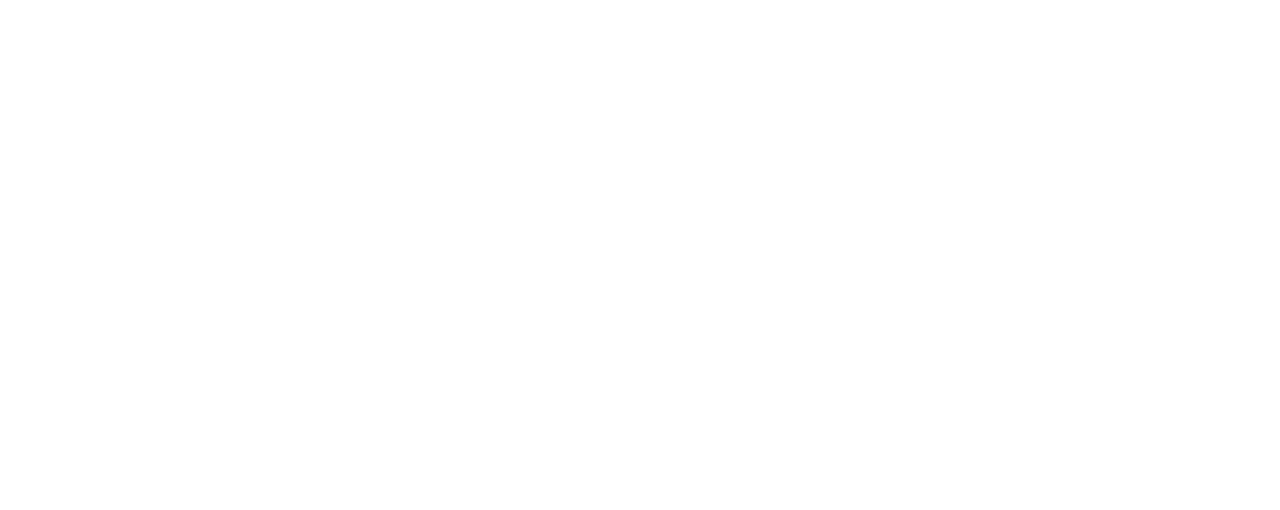
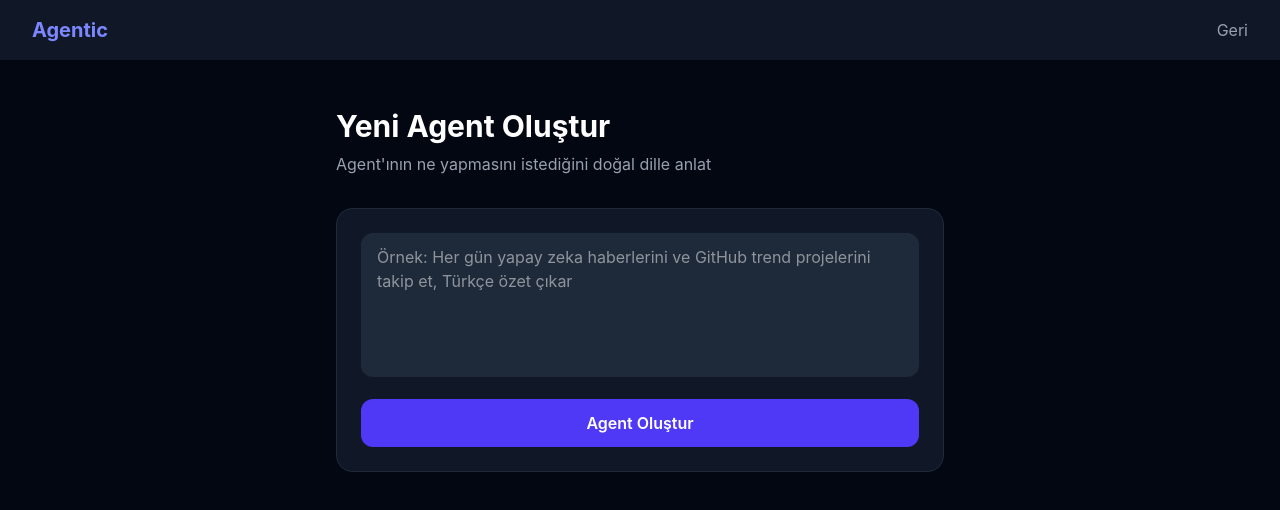
Before and after one commit to sengka/agentic, a React (Vite) app in the folder client/: page /create-agent in a window 1280 px wide. Before the commit this address had no page. Shown: the top 510 px of the page. Built offline with nearby package versions, Linux system fonts and the light colour scheme.

Commit message:
feat: add CreateAgent page and agent listing on Dashboard

```diff
--- a/client/src/App.jsx
+++ b/client/src/App.jsx
@@ -2,6 +2,7 @@
 import Login from "./pages/Login";
 import Register from "./pages/Register";
 import Dashboard from "./pages/Dashboard";
+import CreateAgent from "./pages/CreateAgent";
 
 function App() {
   return (
@@ -11,6 +12,7 @@
         <Route path="/login" element={<Login />} />
         <Route path="/register" element={<Register />} />
         <Route path="/dashboard" element={<Dashboard />} />
+        <Route path="/create-agent" element={<CreateAgent />} />
       </Routes>
     </BrowserRouter>
   );
--- /dev/null
+++ b/client/src/pages/CreateAgent.jsx
@@ -0,0 +1,60 @@
+import { useState } from "react";
+import axios from "axios";
+import { useNavigate } from "react-router-dom";
+
+export default function CreateAgent() {
+  const [userInput, setUserInput] = useState("");
+  const [loading, setLoading] = useState(false);
+  const navigate = useNavigate();
+
+  const handleCreate = async () => {
+    if (!userInput.trim()) return;
+    setLoading(true);
+    try {
+      const token = localStorage.getItem("token");
+      await axios.post(
+        "http://localhost:5000/api/agents",
+        { userInput },
+        { headers: { Authorization: `Bearer ${token}` } }
+      );
+      navigate("/dashboard");
+    } catch (err) {
+      console.error(err);
+    } finally {
+      setLoading(false);
+    }
+  };
+
+  return (
+    <div className="min-h-screen bg-gray-950 text-white">
+      <nav className="bg-gray-900 px-8 py-4 flex justify-between items-center">
+        <h1 className="text-xl font-bold text-indigo-400">Agentic</h1>
+        <button onClick={() => navigate("/dashboard")} className="text-gray-400 hover:text-white">
+          Geri
+        </button>
+      </nav>
+
+      <div className="max-w-2xl mx-auto px-8 py-12">
+        <h2 className="text-3xl font-bold mb-2">Yeni Agent Oluştur</h2>
+        <p className="text-gray-400 mb-8">Agent'ının ne yapmasını istediğini doğal dille anlat</p>
+
+        <div className="bg-gray-900 rounded-2xl p-6 border border-gray-800">
+          <textarea
+            value={userInput}
+            onChange={(e) => setUserInput(e.target.value)}
+            placeholder="Örnek: Her gün yapay zeka haberlerini ve GitHub trend projelerini takip et, Türkçe özet çıkar"
+            rows={5}
+            className="w-full bg-gray-800 text-white px-4 py-3 rounded-xl outline-none focus:ring-2 focus:ring-indigo-500 resize-none"
+          />
+          <button
+            onClick={handleCreate}
+            disabled={loading}
+            className="mt-4 w-full bg-indigo-600 hover:bg-indigo-700 text-white py-3 rounded-xl font-semibold transition disabled:opacity-50"
+          >
+            {loading ? "AI analiz ediyor..." : "Agent Oluştur"}
+          </button>
+        </div>
+      </div>
+    </div>
+  );
+}
--- a/client/src/pages/Dashboard.jsx
+++ b/client/src/pages/Dashboard.jsx
@@ -4,6 +4,7 @@
 
 export default function Dashboard() {
   const [user, setUser] = useState(null);
+  const [agents, setAgents] = useState([]);
   const navigate = useNavigate();
 
   useEffect(() => {
@@ -22,6 +23,12 @@
         localStorage.removeItem("token");
         navigate("/login");
       });
+
+    axios
+      .get("http://localhost:5000/api/agents", {
+        headers: { Authorization: `Bearer ${token}` },
+      })
+      .then((res) => setAgents(res.data));
   }, []);
 
   const handleLogout = () => {
@@ -33,28 +40,50 @@
     <div className="min-h-screen bg-gray-950 text-white">
       <nav className="bg-gray-900 px-8 py-4 flex justify-between items-center">
         <h1 className="text-xl font-bold text-indigo-400">Agentic</h1>
-        <button
-          onClick={handleLogout}
-          className="text-gray-400 hover:text-white transition"
-        >
+        <button onClick={handleLogout} className="text-gray-400 hover:text-white transition">
           Çıkış Yap
         </button>
       </nav>
 
       <div className="max-w-4xl mx-auto px-8 py-12">
-        <h2 className="text-3xl font-bold mb-2">
-          Hoş geldin 👋
-        </h2>
-        <p className="text-gray-400 mb-12">
-          Agent'larını oluştur ve yönet
-        </p>
+        <h2 className="text-3xl font-bold mb-2">Hoş geldin 👋</h2>
+        <p className="text-gray-400 mb-8">Agent'larını oluştur ve yönet</p>
 
-        <div className="bg-gray-900 rounded-2xl p-8 text-center border border-gray-800">
-          <p className="text-gray-400 text-lg mb-4">Henüz bir agent yok</p>
-          <button className="bg-indigo-600 hover:bg-indigo-700 text-white px-6 py-3 rounded-xl font-semibold transition">
-            + Yeni Agent Oluştur
-          </button>
-        </div>
+        <button
+          onClick={() => navigate("/create-agent")}
+          className="mb-8 bg-indigo-600 hover:bg-indigo-700 text-white px-6 py-3 rounded-xl font-semibold transition"
+        >
+          + Yeni Agent Oluştur
+        </button>
+
+        {agents.length === 0 ? (
+          <div className="bg-gray-900 rounded-2xl p-8 text-center border border-gray-800">
+            <p className="text-gray-400 text-lg">Henüz bir agent yok</p>
+          </div>
+        ) : (
+          <div className="grid gap-4">
+            {agents.map((agent) => (
+              <div key={agent._id} className="bg-gray-900 rounded-2xl p-6 border border-gray-800">
+                <div className="flex justify-between items-start">
+                  <div>
+                    <h3 className="text-xl font-bold text-white">{agent.name}</h3>
+                    <p className="text-gray-400 mt-1">{agent.description}</p>
+                    <div className="flex gap-2 mt-3 flex-wrap">
+                      {agent.topics.map((topic, i) => (
+                        <span key={i} className="bg-indigo-900 text-indigo-300 px-3 py-1 rounded-full text-sm">
+                          {topic}
+                        </span>
+                      ))}
+                    </div>
+                  </div>
+                  <span className={`px-3 py-1 rounded-full text-sm ${agent.isActive ? "bg-green-900 text-green-300" : "bg-gray-800 text-gray-400"}`}>
+                    {agent.isActive ? "Aktif" : "Pasif"}
+                  </span>
+                </div>
+              </div>
+            ))}
+          </div>
+        )}
       </div>
     </div>
   );
```
Also changed, not shown: 1 other file (tests, documents, lock files or other folders).
